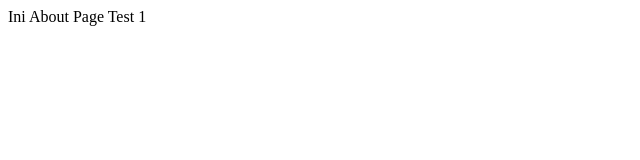
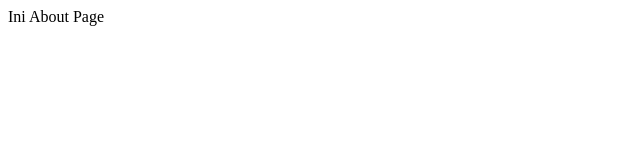
Before and after one commit to indrapurnamaa/testing, a plain HTML site: page about.html in a window 1280 px wide. Shown: the full height of the page, 0-640 px from the left. Drawn offline with Linux system fonts and the light colour scheme.

Commit message:
fix:revert

```diff
--- a/about.html
+++ b/about.html
@@ -6,6 +6,6 @@
     <title>Document</title>
 </head>
 <body>
-    Ini About Page Test 1
+    Ini About Page
 </body>
 </html>
```
